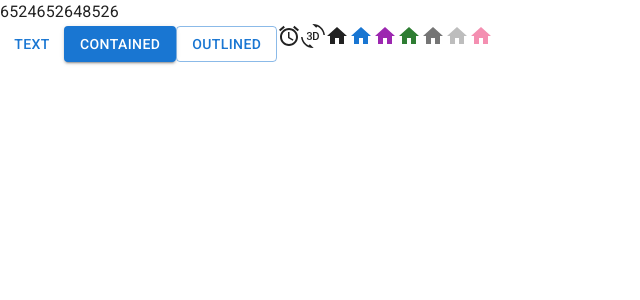
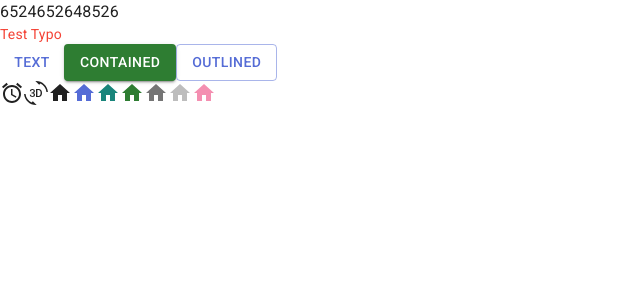
Before and after one commit to bttrvng99/trello-clone, a React (Vite) app: page / in a window 1280 px wide. Shown: the top 300 px of the page, without its empty margins (0-640 px from the left). Built offline with nearby package versions, Linux system fonts and the light colour scheme.

Commit message:
Add pallette/theming

```diff
--- a/src/App.jsx
+++ b/src/App.jsx
@@ -3,6 +3,7 @@
 import ThreeDRotation from '@mui/icons-material/ThreeDRotation'
 import HomeIcon from '@mui/icons-material/Home'
 import { pink } from '@mui/material/colors'
+import Typography from '@mui/material/Typography'
 
 function App() {
   return (
@@ -10,9 +11,11 @@
       <div>
         6524652648526
       </div>
+      <Typography variant='body2' color='text.secondary'>Test Typo</Typography>
       <Button variant='text'>Text</Button>
-      <Button variant='contained'>Contained</Button>
+      <Button variant='contained' color='success'>Contained</Button>
       <Button variant='outlined'>Outlined</Button>
+      <br />
       <AccessAlarmIcon></AccessAlarmIcon>
       <ThreeDRotation></ThreeDRotation>
       <HomeIcon />
--- a/src/main.jsx
+++ b/src/main.jsx
@@ -2,10 +2,14 @@
 import ReactDOM from 'react-dom/client'
 import App from './App.jsx'
 import CssBaseline from '@mui/material/CssBaseline'
+import { ThemeProvider } from '@mui/material/styles'
+import theme from './theme.js'
 
 ReactDOM.createRoot(document.getElementById('root')).render(
   <React.StrictMode>
-    <CssBaseline />
-    <App />
+    <ThemeProvider theme={theme}>
+      <CssBaseline />
+      <App />
+    </ThemeProvider>
   </React.StrictMode>
 )
--- /dev/null
+++ b/src/theme.js
@@ -0,0 +1,23 @@
+import { createTheme } from '@mui/material/styles'
+import { red } from '@mui/material/colors'
+
+// Create a theme instance.
+const theme = createTheme({
+  palette: {
+    mode: 'light',
+    primary: {
+      main: '#556cd6'
+    },
+    secondary: {
+      main: '#19857b'
+    },
+    error: {
+      main: red.A400
+    },
+    text: {
+      secondary: red[500]
+    }
+  }
+})
+
+export default theme
```
